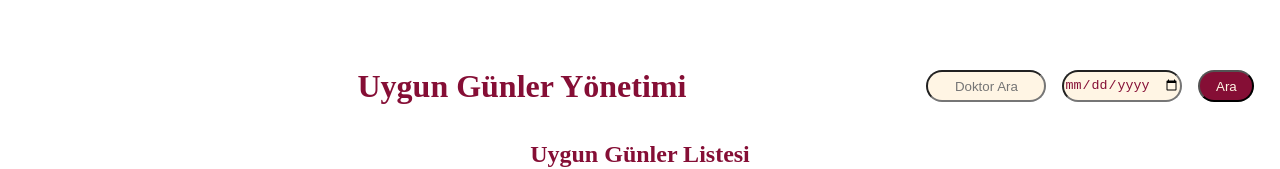
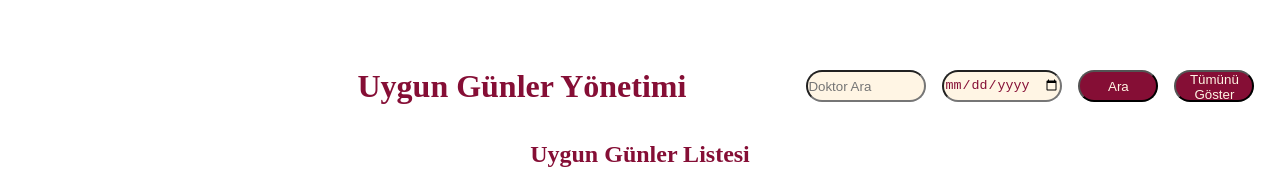
Before and after one commit to burcakyildirim/VetFront, a React (Vite) app: page /doctor in a window 1280 px wide. Shown: the part 599-768 px from the top of the page. Built offline with nearby package versions, Linux system fonts and the light colour scheme; no server answers; the HTML template or start-up script is replaced by a standard one.

Commit message:
some css problems fixed

```diff
--- a/src/Pages/Animal/Animal.css
+++ b/src/Pages/Animal/Animal.css
@@ -21,11 +21,6 @@
   border-radius: 50px;
   width:7.5rem;
 }
-
-::placeholder {
-  text-align: center;
-}
-
 .ani-search button {
   background-color: #850E35;
   color:  #FFF5E4;
--- a/src/Pages/AvailableDate/AvailableDate.css
+++ b/src/Pages/AvailableDate/AvailableDate.css
@@ -7,7 +7,7 @@
 }
 
 .available-search h1 {
-  margin-right: 14.5rem;
+  margin-right: 7rem;
 }
 .avasearch-container {
   display: flex;
@@ -22,15 +22,11 @@
   width:7.5rem;
 }
 
-::placeholder {
-  text-align: center;
-}
-
 .avasearch-container button {
   background-color: #850E35;
   color:  #FFF5E4;
   height:2rem;
-  width:3.5rem;
+  width:5rem;
   border-radius: 50px;
 }
 .table-container {
--- a/src/Pages/AvailableDate/AvailableDate.jsx
+++ b/src/Pages/AvailableDate/AvailableDate.jsx
@@ -133,6 +133,12 @@ function AvailableDate() {
       })
       .catch((err) => handleOperationError(err.message));
   };
+
+  const handleShowAll = () => {
+    setSearchTerm("");
+    setSearchResults([]);
+  };
+
   const handleOperationError = (errorMessage) => {
     setError(errorMessage);
     setIsErrorModalOpen(true);
@@ -164,6 +170,8 @@ function AvailableDate() {
           <button onClick={handleSearch} className="search-button">
             Ara
           </button>
+          <button onClick={handleShowAll}>Tümünü Göster</button>
+
         </div>
       </div>
       <h2>Uygun Günler Listesi</h2>
--- a/src/Pages/Customer/Customer.css
+++ b/src/Pages/Customer/Customer.css
@@ -20,10 +20,6 @@
   color:  #850E35;
   border-radius: 50px;
   width:9rem;
-}
-
-::placeholder {
-  text-align: center;
 }
 
 .cussearch-container button {
--- a/src/Pages/Doctor/Doctor.css
+++ b/src/Pages/Doctor/Doctor.css
@@ -20,10 +20,6 @@
   color:  #850E35;
   border-radius: 50px;
   width:9rem;
-}
-
-::placeholder {
-  text-align: center;
 }
 
 .docsearch-container button {
--- a/src/Pages/Report/Report.css
+++ b/src/Pages/Report/Report.css
@@ -20,10 +20,6 @@
   color:  #850E35;
   border-radius: 50px;
   width:9rem;
-}
-
-::placeholder {
-  text-align: center;
 }
 
 .repsearch-container button {
--- a/src/Pages/Vaccine/Vaccine.css
+++ b/src/Pages/Vaccine/Vaccine.css
@@ -34,10 +34,6 @@
   color:  #850E35;
   border-radius: 50px;
   width:7.5rem;
-}
-
-::placeholder {
-  text-align: center;
 }
 
 .vacsearch-container button {
```
